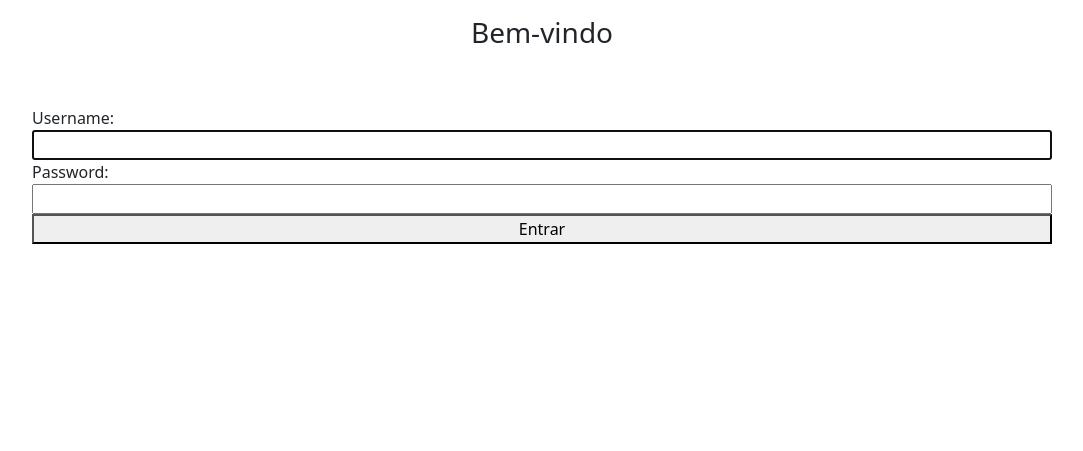
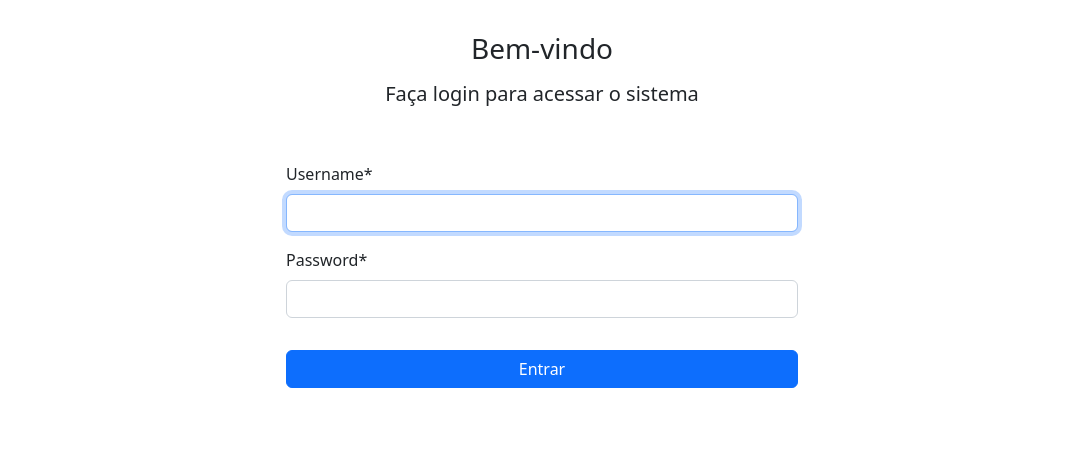
Before and after one commit to pastega/projeto-ru, a Django app: page /login/ in a window 1280 px wide. Shown: the part 56-507 px from the top of the page, without its empty margins (98-1181 px from the left). Run offline with Django 4.2, Linux system fonts and the light colour scheme; some libraries are stand-ins or nearby versions.

Commit message:
Estiliza a tela de login

```diff
--- a/templates/auth.html
+++ b/templates/auth.html
@@ -1,10 +1,11 @@
 {% extends 'base.html' %}
+{% load crispy_forms_tags %}
 
 {% block title %}Autenticação{% endblock title %}
 
 {% block content %}
 
-<div class="container">
+    <div class="container p-3" style="max-width: 50%">
 
     {% if error_message %}
         <div class="alert alert-danger" role="alert">
@@ -13,11 +14,12 @@
     {% endif %}
 
     <h1 class="text-center fs-3 mt-3">Bem-vindo</h1>
-    <form action="" method="POST" class="p-5 mt-2 d-flex flex-column">
-        {% csrf_token %}
-        {{ form }}
-        <button type="submit">Entrar</button>
-    </form>
-</div>
+    <h2 class="text-center fs-5 mt-3">Faça login para acessar o sistema</h2>
+            <form action="" method="POST" class="p-5 mt-2 d-flex flex-column">
+                {% csrf_token %}
+                {{ form|crispy }}
+                <button type="submit" class="btn btn-primary mt-3">Entrar</button>
+            </form>
+    </div>
 
 {% endblock content %}
```
